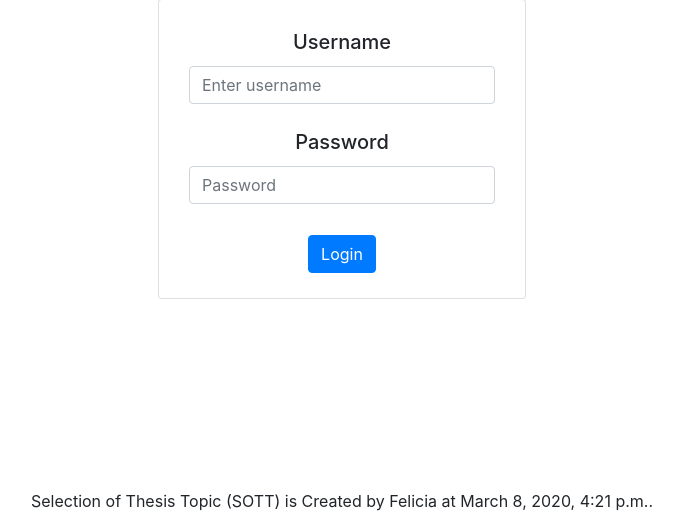
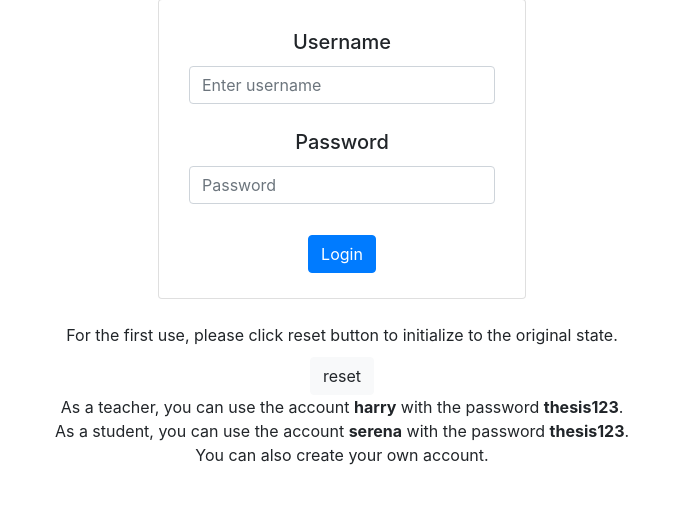
Before and after one commit to feliciavan/thesis, a Django app: page / in a window 1280 px wide. Shown: the part 287-800 px from the top of the page, without its empty margins (298-972 px from the left). Run offline with Django 3.2, Linux system fonts and the light colour scheme; parts of the project's set-up code (start-up, migrations or seed data) failed here and were passed over; some libraries are stand-ins or nearby versions.

Commit message:
reset done

```diff
--- a/selection/static/selection/teacher_list.js
+++ b/selection/static/selection/teacher_list.js
@@ -49,7 +49,7 @@ document.querySelector('#tool').onkeyup = () => {
 function email() {
   var els = document.querySelectorAll('input:checked');
   var content = els[0].value;
-  alert(`You have chosen Student No. ${content}. All of the selected and the nonselected students will receive notification emails.`);
+  alert(`You have chosen Student No. ${content}. All the involved students will receive notification emails.`);
 }
 
 function logout() {
--- a/selection/templates/selection/base.html
+++ b/selection/templates/selection/base.html
@@ -17,8 +17,5 @@
       {% block body %}
       {% endblock %}
     </div>
-    <footer>
-      Selection of Thesis Topic (SOTT) is Created by Felicia at {{time}}.
-    </footer>
   </body>
 </html>
--- a/selection/templates/selection/congrats_template.html
+++ b/selection/templates/selection/congrats_template.html
@@ -6,7 +6,7 @@
 </head>
 <body>
 <p>Dear {{student.person.first_name}} {{student.person.last_name}},</p>
-<p>Congratulations! Your thesis topic is:</p>
+<p>This is a confirmation letter about your thesis topic. Your thesis topic is:</p>
 <p><b>{{topic}}</b>.</p>
 <p>You can get in touch with your supervisor {% if teacher.title %}<span id='title'>{{teacher.title}}</span>{% endif %} {{teacher.person.first_name}} {{teacher.person.last_name}} via {{teacher.person.email}}.</p>
 <p>Please see more details at Selection of Thesis Topic (SOTT) Website. </p>
--- a/selection/templates/selection/login.html
+++ b/selection/templates/selection/login.html
@@ -38,4 +38,16 @@ Login
     </div>
   </form>
 </div>
+<br>
+<center>
+<div>
+  For the first use, please click reset button to initialize to the original state.
+  <form action="{% url 'database' %}" method="get">
+  <button class="btn btn-light">reset</button>
+  </form>
+</div>
+<div>As a teacher, you can use the account <b>harry</b> with the password <b>thesis123</b>.</div>
+<div>As a student, you can use the account <b>serena</b> with the password <b>thesis123</b>. </div>
+<div>You can also create your own account.</div>
+</center>
 {% endblock %}
--- a/selection/templates/selection/teacher_list.html
+++ b/selection/templates/selection/teacher_list.html
@@ -77,8 +77,8 @@
       <textarea class="form-control"  rows="3" placeholder="Requirements" name="req" id="req"></textarea>
     </div>
     <div class="form-group">
-      Expected Output
-      <input type="text" class="form-control" placeholder="Expected Output" name="output" id="output">
+      Output
+      <input type="text" class="form-control" placeholder="Output" name="output" id="output">
     </div>
     <div class="form-group">
       Tool
--- a/selection/templates/selection/topic.html
+++ b/selection/templates/selection/topic.html
@@ -30,7 +30,7 @@
   <p>{{ topic.title }}</p>
   <h5>Requirements: </h5>
   <p>{{ topic.req }}</p>
-  <h5>Expected Output:  </h5>
+  <h5>Output:  </h5>
   <p>{{ topic.output }}</p>
   <h5>Tool:  </h5>
   <p>{{ topic.tool }}</p>
@@ -45,7 +45,7 @@
     <h3>{{ topic.title }}</h3>
     <h5>Requirements: </h5>
     <p>{{ topic.req }}</p>
-    <h5>Expected Output:  </h5>
+    <h5>Output:  </h5>
     <p>{{ topic.output }}</p>
     <h5>Tool:  </h5>
     <p>{{ topic.tool }}</p>
--- a/selection/urls.py
+++ b/selection/urls.py
@@ -13,4 +13,5 @@ urlpatterns = [
     path("add", views.add, name="add"),
     path("reselect/<int:topic_id>", views.reselect, name="reselect"),
     path("myinfo/<int:person_id>", views.myinfo, name="myinfo"),
+    path("database", views.database, name="database"),
 ]
--- a/selection/views.py
+++ b/selection/views.py
@@ -28,11 +28,12 @@ with open('users.csv') as csvfile:
         obj.set_password(row['password'])
         obj.save()
         if row['group']=="student":
-            Student.objects.get_or_create(person=obj,number=str(stuno).zfill(3), class_name="Commun. Eng.", gpa = row['gpa'])
+            Student.objects.get_or_create(person=obj,number=str(stuno).zfill(3), class_name="Computer Science", gpa = row['gpa'])
             stuno += 1
         else:
             Teacher.objects.get_or_create(person=obj)
 '''
+
 def index(request):
     # wrong user login info
     if not request.user.is_authenticated:
@@ -230,7 +231,7 @@ def students(request, topic_id):
 
     student = Student.objects.get(number=student_num)
     #send the chosen student an email
-    subject, from_email, to = 'Here IS Your Thesis Topic', 'SOTT<sottbyfelicia@qq.com>', student.person.email
+    subject, from_email, to = 'Thesis Topic Confirmation Letter', 'SOTT<sottbyfelicia@qq.com>', student.person.email
     html_content = render_to_string('selection/congrats_template.html', {'student':student, 'topic':topic.title, 'teacher':topic.giver}) # render with dynamic value
     text_content = strip_tags(html_content) # Strip the html tag. So people can see the pure text at least.
     # create the email, and attach the HTML version as well.
@@ -240,7 +241,7 @@ def students(request, topic_id):
 
     for one in topic.taker.all():
         if one != student:
-            subject, from_email, to = 'Please Reselect Your Thesis Topic', 'SOTT<sottbyfelicia@qq.com>', one.person.email
+            subject, from_email, to = 'Please reselect your thesis topic.', 'SOTT<sottbyfelicia@qq.com>', one.person.email
 
             html_content = render_to_string('selection/email_template.html', {'student':one, 'topic':topic.title}) # render with dynamic value
             text_content = strip_tags(html_content) # Strip the html tag. So people can see the pure text at least.
@@ -377,3 +378,15 @@ def myinfo(request, person_id):
                 "student": Student.objects.get(person=person),
             }
             return render(request, "selection/infostudent.html", context)
+
+def database(request):
+    User.objects.all().delete()
+    Group.objects.all().delete()
+    Student.objects.all().delete()
+    Teacher.objects.all().delete()
+    Topic.objects.all().delete()
+    val = os.system('python3 manage.py loaddata i.json')
+    if not val:
+        return HttpResponseRedirect(reverse("index"))
+    else:
+        raise Http404("Database Recovery Failure")
```
Also changed, not shown: app.json (deleted, +0 -7 lines), requirements.txt (+4 -5 lines), thesis.json (added, +1 -0 lines), users.csv (deleted, +0 -10 lines), README.md, db.sqlite3.
